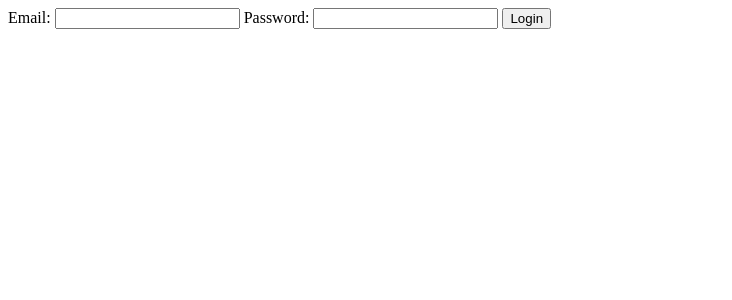
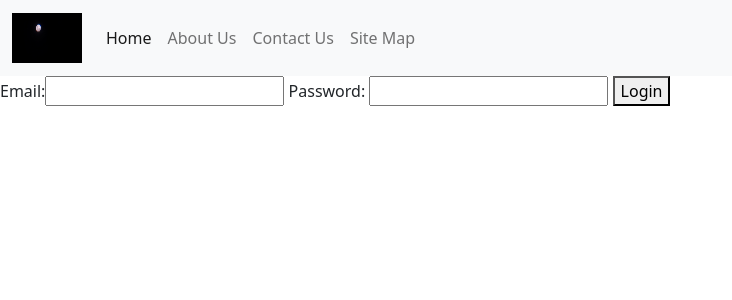
Before and after one commit to napster007/php_oop_login, a PHP site: page /login.php in a window 1280 px wide. Shown: the top 300 px of the page, without its empty margins (0-732 px from the left). Run offline with PHP 8.4, Linux system fonts and the light colour scheme; some libraries are stand-ins or nearby versions.

Commit message:
Editng login.php -adding a navbar

```diff
--- a/login.php
+++ b/login.php
@@ -7,13 +7,43 @@ include 'includes/autoload.inc.php';
     <meta charset="UTF-8">
     <meta http-equiv="X-UA-Compatible" content="IE=edge">
     <meta name="viewport" content="width=device-width, initial-scale=1.0">
+    <link rel="stylesheet" type="text/css" href="components/bootstrap-5.0.0/css/bootstrap.min.css">
+    <script src="components/bootstrap-5.0.0/js/bootstrap.min.js"></script>
+    <script src="https://ajax.googleapis.com/ajax/libs/jquery/3.3.1/jquery.min.js"></script>
+	<script src="https://cdnjs.cloudflare.com/ajax/libs/popper.js/1.12.9/umd/popper.min.js"></script>
+    <script src="https://use.fontawesome.com/releases/v5.0.8/js/all.js"></script>
     <title>Login</title>
 </head>
 <body>
+
+    <nav class="navbar navbar-expand-md navbar-light bg-light sticky-top">
+        <div class="container-fluid">
+            <a href="#" class="navbar-brand"><img src="components/imgs/carousel/1.jpg" height="50px" width="70px"></a>
+            <button class="navbar-toggler" type="button" data-bs-toggle="collapse" data-bs-target="#navbarResponsive">
+                <span class="navbar-toggler-icon"> </span>
+            </button>
+            <div class="collapse navbar-collapse" id="navbarResponsive">
+                <ul class="navbar-nav ml-auto">
+                    <li class="nav-item active">
+                        <a href="#" class="nav-link active">Home</a>
+                    </li>
+                    <li class="nav-item">
+                        <a href="#" class="nav-link">About Us</a>
+                    </li>
+                    <li class="nav-item">
+                        <a href="#" class="nav-link">Contact Us</a>
+                    </li>
+                    <li class="nav-item">
+                        <a href="#" class="nav-link">Site Map</a>
+                    </li>
+                </ul>
+            </div>
+        </div>
+    </nav>
     <div>
         <form method="POST" action="includes/login.inc.php">
-            <label for="email">Email: </label><input type="email" name="uemail" id="uemail">
-            <label for="password">Password: </label> <input type="password" name="upassword" id="upassword">
+            <label for="email">Email: </label><input type="email" name="uemail" id="uemail" required>
+            <label for="password">Password: </label> <input type="password" name="upassword" id="upassword" required>
             <button type="submit">Login</button>
         </form>
     </div>
```
